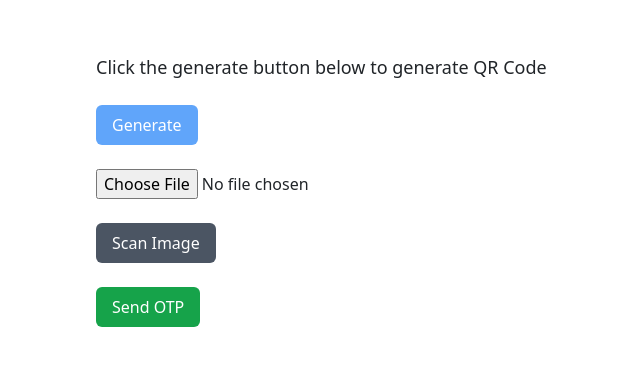
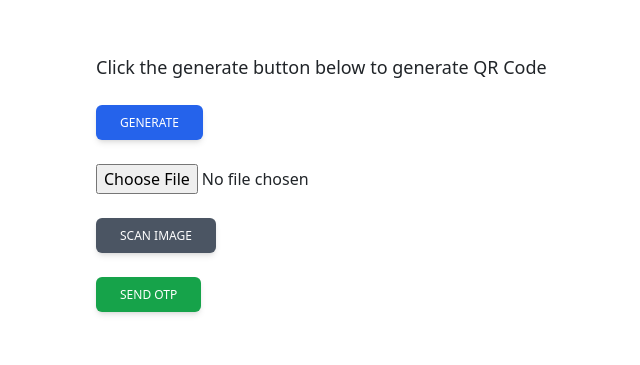
Before and after one commit to IamTarunG/E-authentication-System, a React (Create React App) app in the folder frontend/: page /auth in a window 1280 px wide. Shown: the part 171-536 px from the top of the page, without its empty margins (288-928 px from the left). Built offline with nearby package versions, Linux system fonts and the light colour scheme.

Commit message:
Changed Designs of Buttons

```diff
--- a/frontend/src/components/BookForm.js
+++ b/frontend/src/components/BookForm.js
@@ -2,7 +2,7 @@ import { useState } from "react";
 import { useDispatch } from "react-redux";
 import { createBook } from "../features/books/bookSlice";
 
-function GoalForm() {
+function BookForm() {
   const [bookData, setBookData] = useState({
     title: "",
     author: "",
@@ -50,7 +50,7 @@ function GoalForm() {
         />
         <button
           onClick={addBook}
-          className="bg-blue-400 px-6 py-1 text-white font-bold rounded-sm"
+          className="inline-block px-6 py-2.5 bg-blue-600 text-white font-medium text-xs leading-tight uppercase rounded shadow-md hover:bg-blue-700 hover:shadow-lg focus:bg-blue-700 focus:shadow-lg focus:outline-none focus:ring-0 active:bg-blue-800 active:shadow-lg transition duration-150 ease-in-out"
         >
           Add Book
         </button>
@@ -59,4 +59,4 @@ function GoalForm() {
   );
 }
 
-export default GoalForm;
+export default BookForm;
--- a/frontend/src/pages/Dashboard.js
+++ b/frontend/src/pages/Dashboard.js
@@ -52,7 +52,7 @@ function Dashboard() {
                   <td>{new Date(book.createdAt).toLocaleString("en-US")}</td>
                   <td><button
                     onClick={() => dispatch(deleteBook(book._id))}
-                    className="bg-red-400 px-6 py-1 text-black font-bold rounded-sm"
+                    className="inline-block px-6 py-2.5 bg-red-600 text-white font-medium text-xs leading-tight uppercase rounded shadow-md hover:bg-red-700 hover:shadow-lg focus:bg-red-700 focus:shadow-lg focus:outline-none focus:ring-0 active:bg-red-800 active:shadow-lg transition duration-150 ease-in-out"
                   >
                     Delete
                   </button></td>
--- a/frontend/src/pages/Login.js
+++ b/frontend/src/pages/Login.js
@@ -60,7 +60,7 @@ function Login() {
           />
           <button
             onClick={onLogin}
-            className="bg-blue-400 px-6 py-1 text-white font-bold rounded-sm"
+            className="inline-block px-6 py-2.5 bg-blue-600 text-white font-medium text-xs leading-tight uppercase rounded shadow-md hover:bg-blue-700 hover:shadow-lg focus:bg-blue-700 focus:shadow-lg focus:outline-none focus:ring-0 active:bg-blue-800 active:shadow-lg transition duration-150 ease-in-out"
           >
             Login
           </button>
--- a/frontend/src/pages/Verify.js
+++ b/frontend/src/pages/Verify.js
@@ -58,7 +58,7 @@ function Verify(props) {
                     className="shadow appearance-none border rounded w-full py-2 px-3 text-gray-700 leading-tight focus:outline-none focus:shadow-outline"
                 />
                 {/* <button onClick={resend}>Resend</button> */}
-                <button onClick={verifyUser} className="bg-green-600 text-white rounded px-3 py-2">Verify</button>
+                <button onClick={verifyUser} className="inline-block px-6 py-2.5 bg-green-600 text-white font-medium text-xs leading-tight uppercase rounded shadow-md hover:bg-green-700 hover:shadow-lg focus:bg-green-700 focus:shadow-lg focus:outline-none focus:ring-0 active:bg-green-800 active:shadow-lg transition duration-150 ease-in-out">Verify</button>
             </div>
         </div>
     )
--- a/frontend/src/pages/qrcode.js
+++ b/frontend/src/pages/qrcode.js
@@ -78,7 +78,7 @@ function App(props) {
             {/* <input label="Enter Text Here" onChange={(e) => setText(e.target.value)} /> */}
             <p className='text-lg'>Click the generate button below to generate QR Code</p>
             <br />
-            <button onClick={() => generateQrCode()} className="bg-blue-400 rounded text-white py-2 px-3">Generate</button>
+            <button onClick={() => generateQrCode()} className="inline-block px-6 py-2.5 bg-blue-600 text-white font-medium text-xs leading-tight uppercase rounded shadow-md hover:bg-blue-700 hover:shadow-lg focus:bg-blue-700 focus:shadow-lg focus:outline-none focus:ring-0 active:bg-blue-800 active:shadow-lg transition duration-150 ease-in-out">Generate</button>
             <br />
             <br />
             {imageUrl ? (
@@ -88,11 +88,11 @@ function App(props) {
             <input type="file" onChange={handleScanImage} />
             <br />
             <br />
-            <button onClick={handleSubmit} className="bg-gray-600 text-white rounded px-3 py-2">Scan Image</button>
+            <button onClick={handleSubmit} className="inline-block px-6 py-2.5 bg-gray-600 text-white font-medium text-xs leading-tight uppercase rounded shadow-md hover:bg-gray-700 hover:shadow-lg focus:bg-gray-700 focus:shadow-lg focus:outline-none focus:ring-0 active:bg-gray-800 active:shadow-lg transition duration-150 ease-in-out">Scan Image</button>
 
             <br />
             <br />
-            <button onClick={sendOTP} className="bg-green-600 text-white rounded px-3 py-2">Send OTP</button>
+            <button onClick={sendOTP} className="inline-block px-6 py-2.5 bg-green-600 text-white font-medium text-xs leading-tight uppercase rounded shadow-md hover:bg-green-700 hover:shadow-lg focus:bg-green-700 focus:shadow-lg focus:outline-none focus:ring-0 active:bg-green-800 active:shadow-lg transition duration-150 ease-in-out">Send OTP</button>
 
         </div>
     );
```
